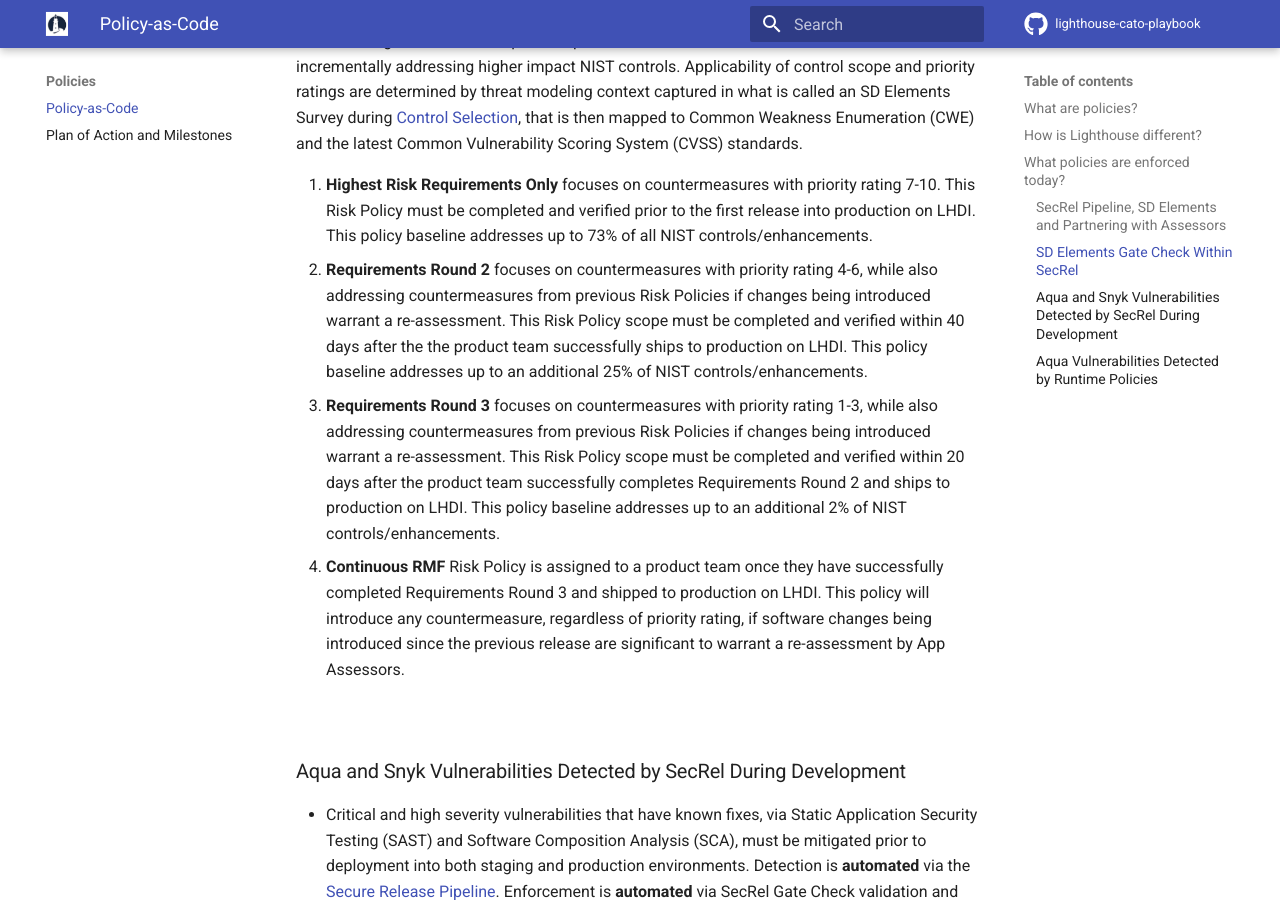
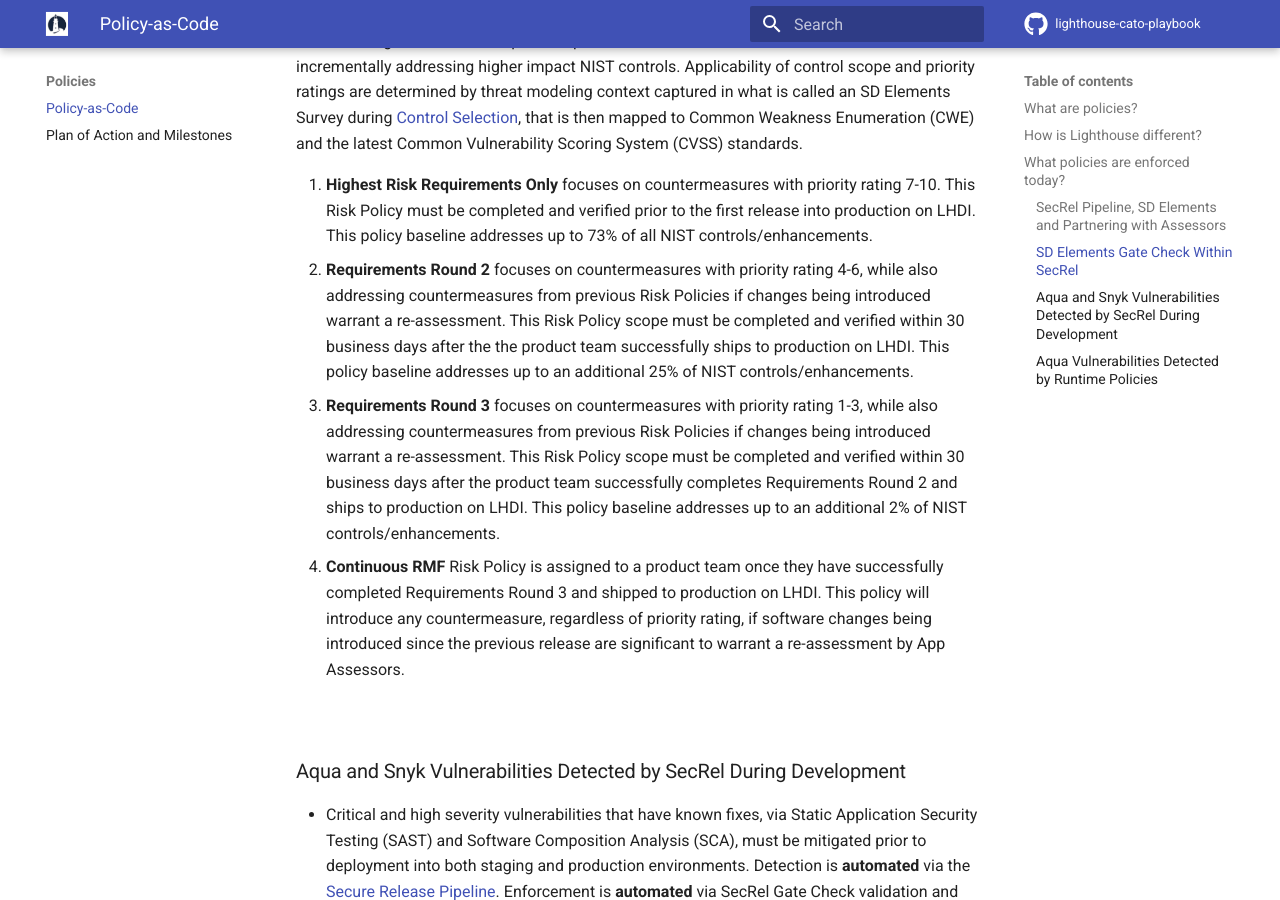
Before and after one commit to rise8-us/cato-playbook, an MkDocs documentation site: the page built from docs/policy.md, in a window 1280 px wide and 900 px high, scrolled down 1497 px. Built offline with MkDocs 1.6.1 and Material for MkDocs 9.7.7, drawn with Linux system fonts in a browser that asks for light colours; comment, search, counter and statistics services are not loaded.

Commit message:
Update policy.md

```diff
--- a/docs/policy.md
+++ b/docs/policy.md
@@ -27,8 +27,8 @@
 The following Risk Policies help teams prioritize SDE countermeasures as a means for incrementally addressing higher impact NIST controls. Applicability of control scope and priority ratings are determined by threat modeling context captured in what is called an SD Elements Survey during [Control Selection](selection.md), that is then mapped to Common Weakness Enumeration (CWE) and the latest Common Vulnerability Scoring System (CVSS) standards.
 
 1. **Highest Risk Requirements Only** focuses on countermeasures with priority rating 7-10. This Risk Policy must be completed and verified prior to the first release into production on LHDI. This policy baseline addresses up to 73% of all NIST controls/enhancements.
-2. **Requirements Round 2** focuses on countermeasures with priority rating 4-6, while also addressing countermeasures from previous Risk Policies if changes being introduced warrant a re-assessment. This Risk Policy scope must be completed and verified within 40 days after the the product team successfully ships to production on LHDI. This policy baseline addresses up to an additional 25% of NIST controls/enhancements.
-2. **Requirements Round 3** focuses on countermeasures with priority rating 1-3, while also addressing countermeasures from previous Risk Policies if changes being introduced warrant a re-assessment. This Risk Policy scope must be completed and verified within 20 days after the product team successfully completes Requirements Round 2 and ships to production on LHDI. This policy baseline addresses up to an additional 2% of NIST controls/enhancements.
+2. **Requirements Round 2** focuses on countermeasures with priority rating 4-6, while also addressing countermeasures from previous Risk Policies if changes being introduced warrant a re-assessment. This Risk Policy scope must be completed and verified within 30 business days after the the product team successfully ships to production on LHDI. This policy baseline addresses up to an additional 25% of NIST controls/enhancements.
+2. **Requirements Round 3** focuses on countermeasures with priority rating 1-3, while also addressing countermeasures from previous Risk Policies if changes being introduced warrant a re-assessment. This Risk Policy scope must be completed and verified within 30 business days after the product team successfully completes Requirements Round 2 and ships to production on LHDI. This policy baseline addresses up to an additional 2% of NIST controls/enhancements.
 3. **Continuous RMF** Risk Policy is assigned to a product team once they have successfully completed Requirements Round 3 and shipped to production on LHDI. This policy will introduce any countermeasure, regardless of priority rating, if software changes being introduced since the previous release are significant to warrant a re-assessment by App Assessors.
 
 <br/>
```
